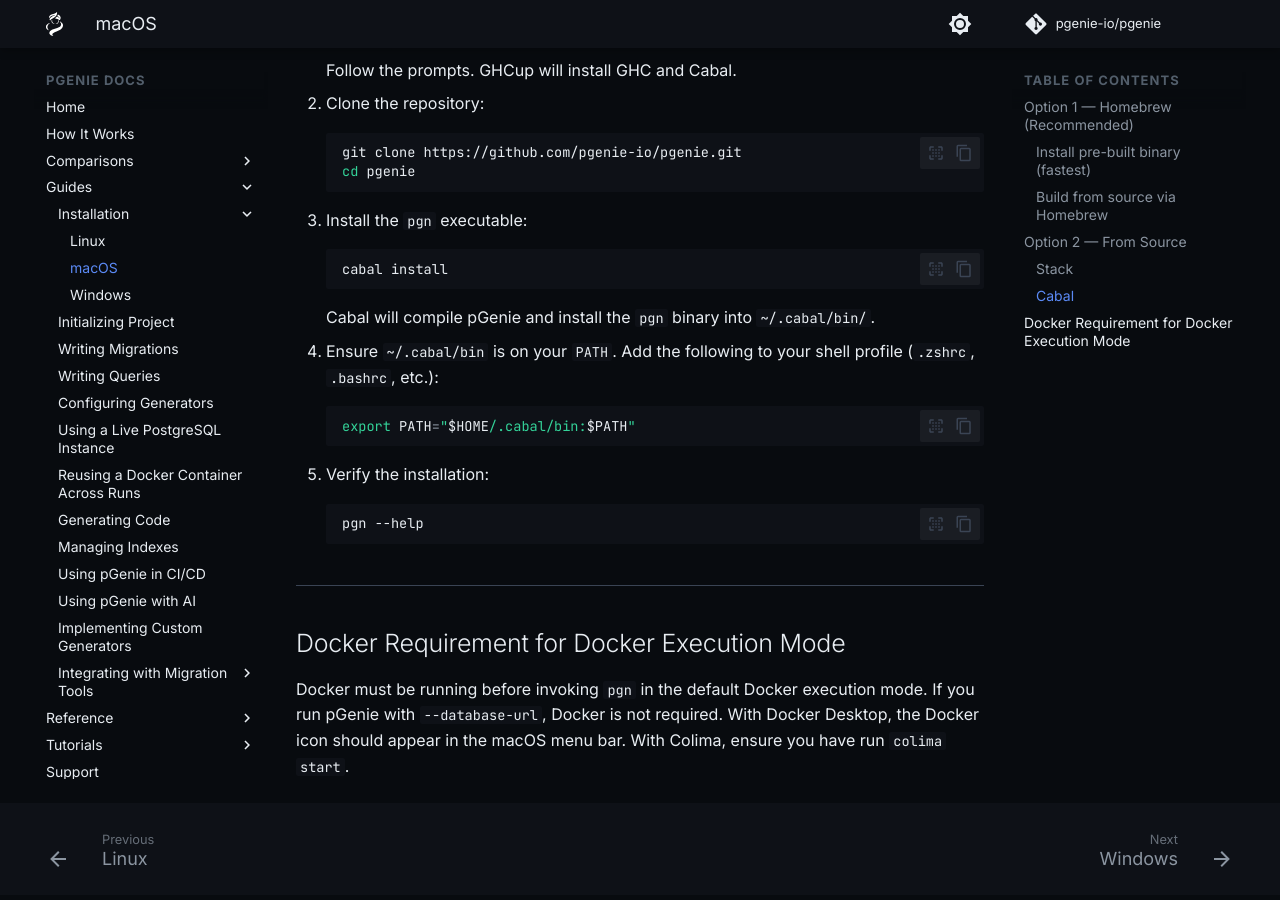
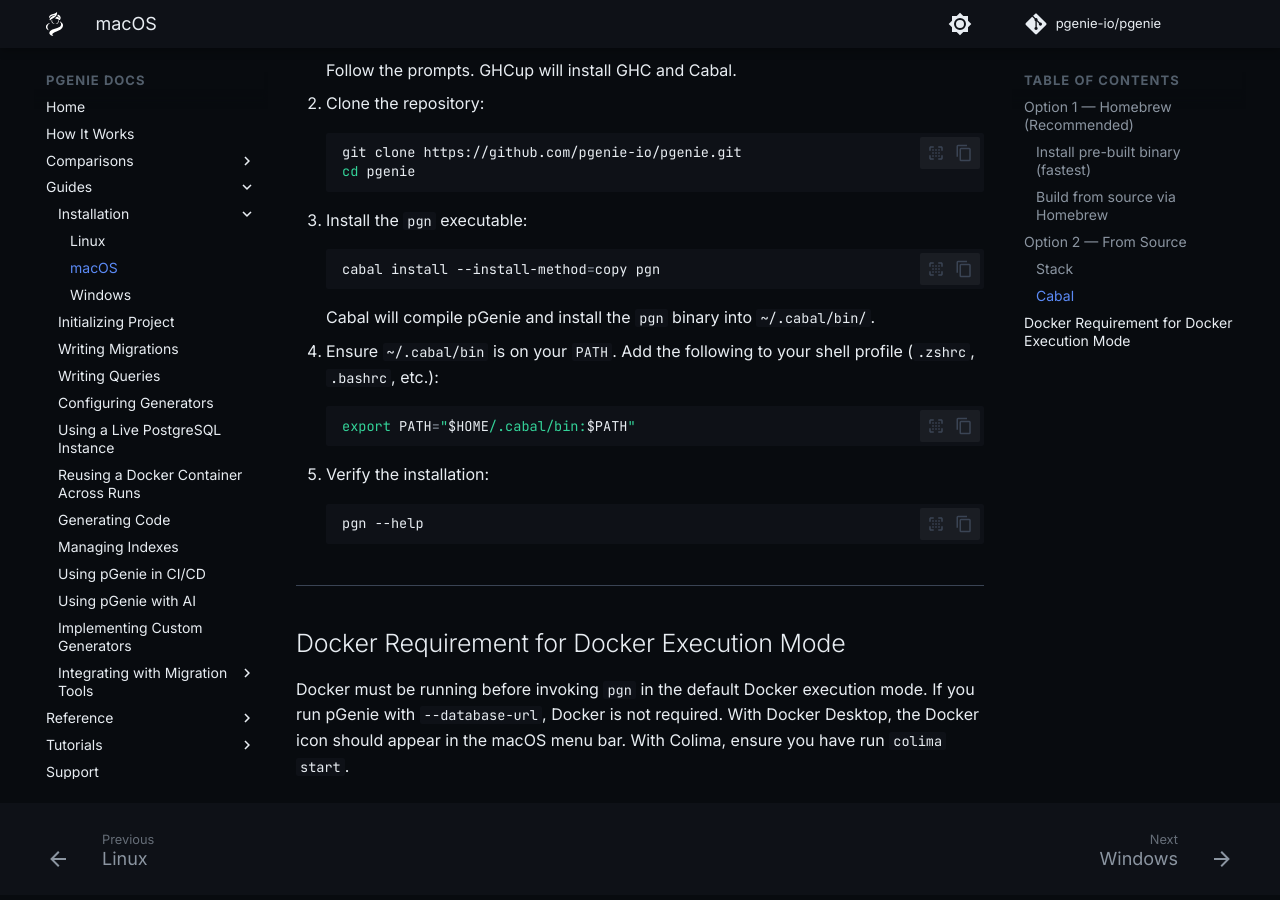
Before and after one commit to pgenie-io/docs, an MkDocs documentation site: the page built from docs/guides/installation/macos.md, in a window 1280 px wide and 900 px high, scrolled down 1933 px. Built offline with MkDocs 1.6.1 and Material for MkDocs 9.7.7, drawn with Linux system fonts in a browser that asks for light colours; comment, search, counter and statistics services are not loaded.

Commit message:
Fix Cabal install instructions

````diff
--- a/docs/guides/installation/macos.md
+++ b/docs/guides/installation/macos.md
@@ -93,7 +93,7 @@ Building from source gives you full control and avoids the Gatekeeper warning.
 3. Install the `pgn` executable:
 
     ```bash
-    cabal install
+    cabal install --install-method=copy pgn
     ```
 
     Cabal will compile pGenie and install the `pgn` binary into `~/.cabal/bin/`.
````
Also changed, not shown: docs/guides/installation/linux.md (+1 -1 lines).
